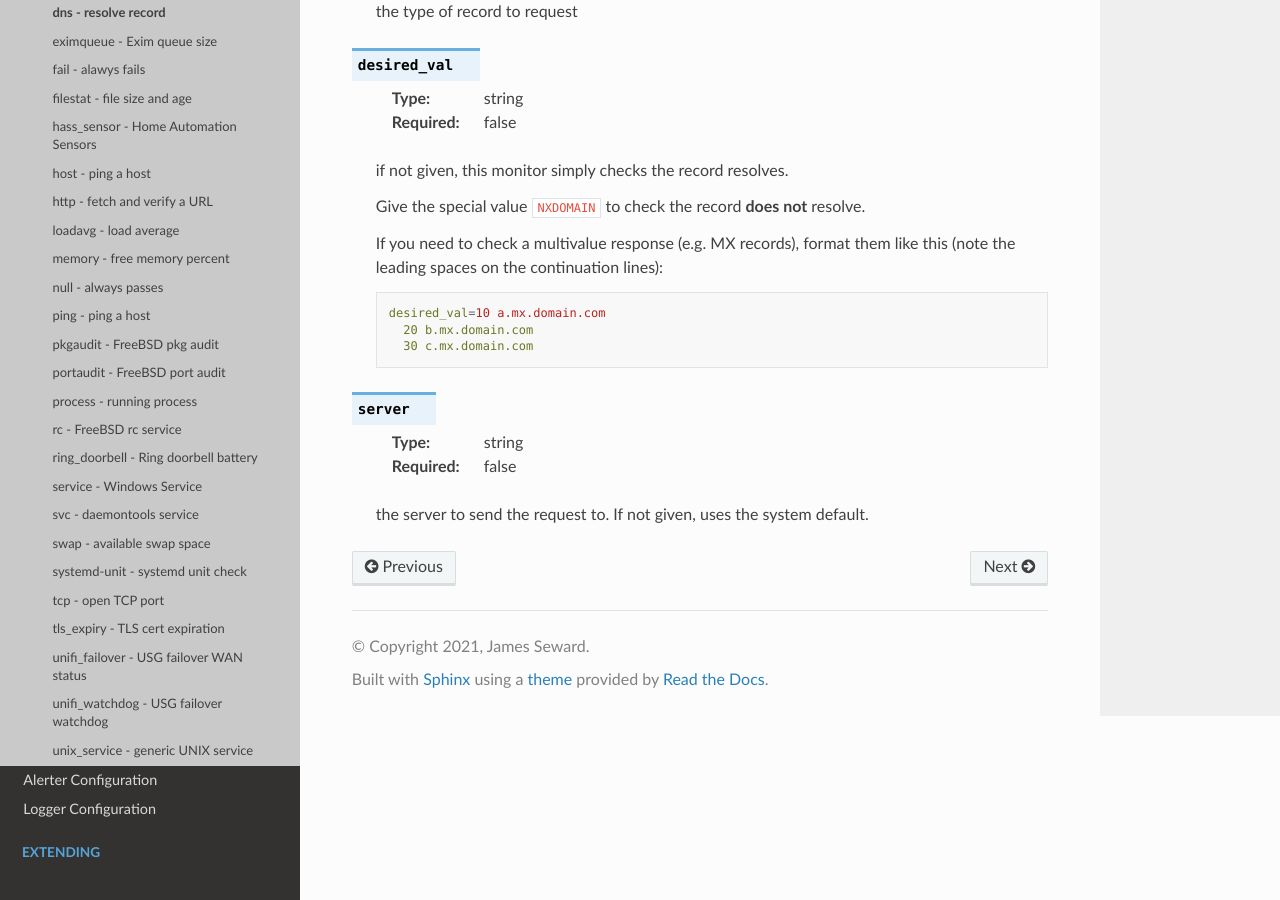
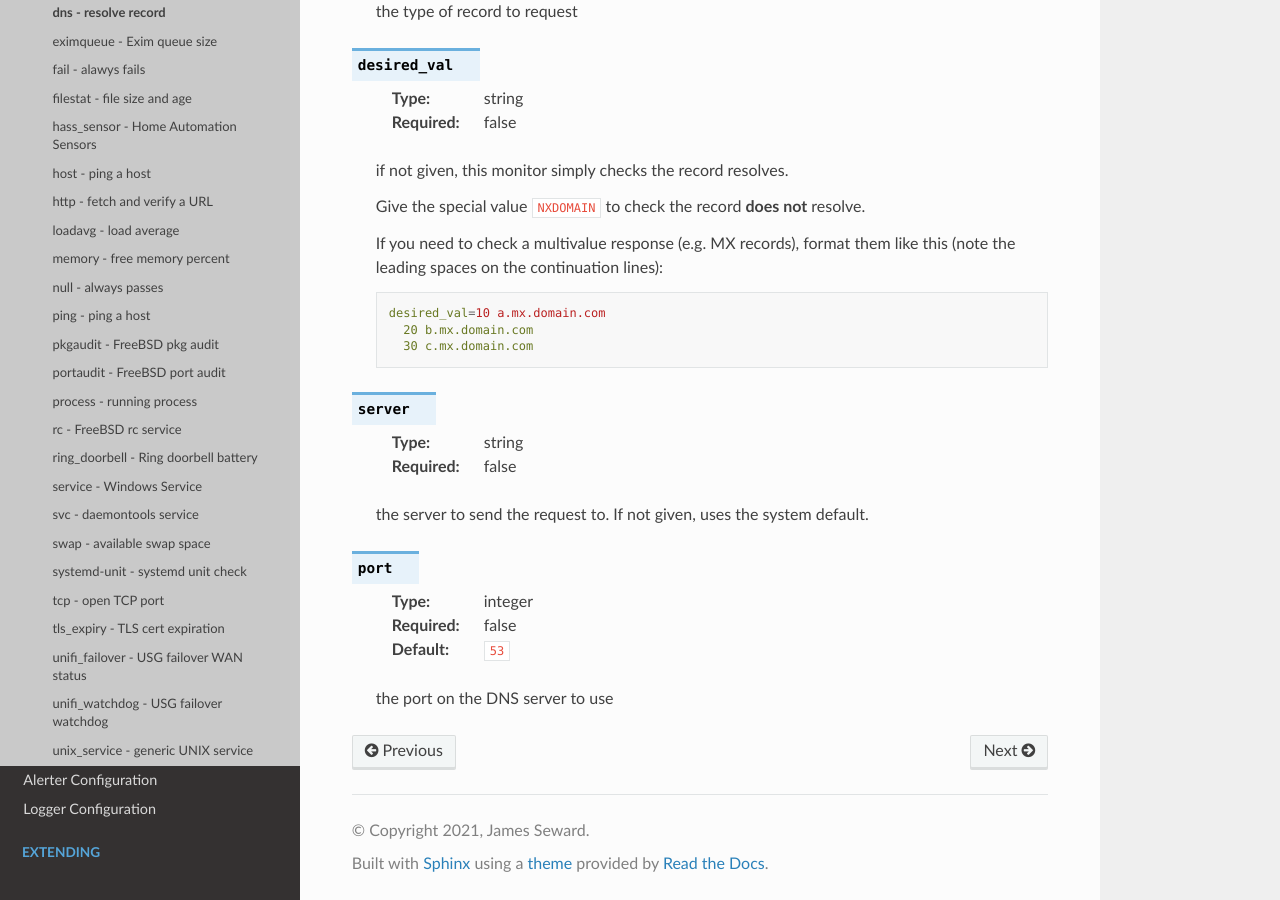
Before and after one commit to jamesoff/simplemonitor, a Sphinx documentation site: the page built from docs/monitors/dns.rst, in a window 1280 px wide and 900 px high, scrolled down 528 px. Built offline with Sphinx 7.4.7 and the Read the Docs theme 2.0.0, drawn with Linux system fonts in a browser that asks for light colours; pages that are not in the unit, such as notebooks, are missing from menus.

Commit message:
Add docs for port

```diff
--- a/docs/monitors/dns.rst
+++ b/docs/monitors/dns.rst
@@ -41,3 +41,11 @@ Attempts to resolve the DNS record, and optionally checks the result. Requires `
     :required: false
 
     the server to send the request to. If not given, uses the system default.
+
+.. confval:: port
+
+    :type: integer
+    :required: false
+    :default: ``53``
+
+    the port on the DNS server to use
```
